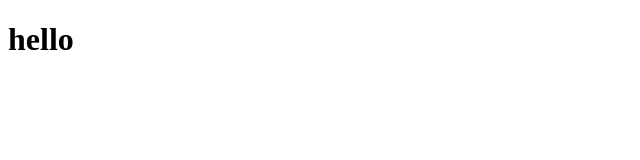
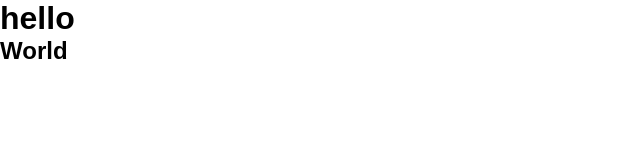
Before and after one commit to manascodr/agency-portfolio, a plain HTML site: page index.html in a window 1280 px wide. Shown: the whole page, without its empty margins (0-640 px from the left). Drawn offline with Linux system fonts and the light colour scheme.

Commit message:
second commit

```diff
--- a/index.html
+++ b/index.html
@@ -4,8 +4,10 @@
     <meta charset="UTF-8">
     <meta name="viewport" content="width=device-width, initial-scale=1.0">
     <title>Document</title>
+    <link rel="stylesheet" href="style.css">
 </head>
 <body>
     <h1>hello</h1>
+    <h2>World</h2>
 </body>
 </html>
--- /dev/null
+++ b/style.css
@@ -0,0 +1,11 @@
+* {
+  margin: 0;
+  padding: 0;
+  box-sizing: border-box;
+}
+html, body {
+  height: 100%;
+  font-family: sans-serif;
+  background-color: #fff;
+  color: #000;
+}
```
